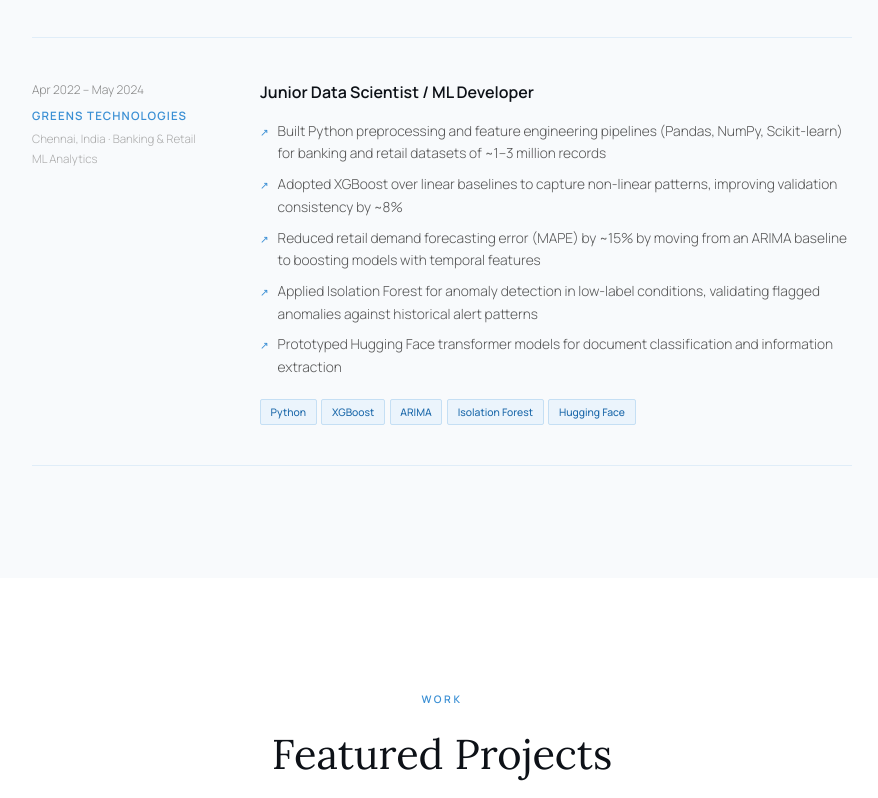
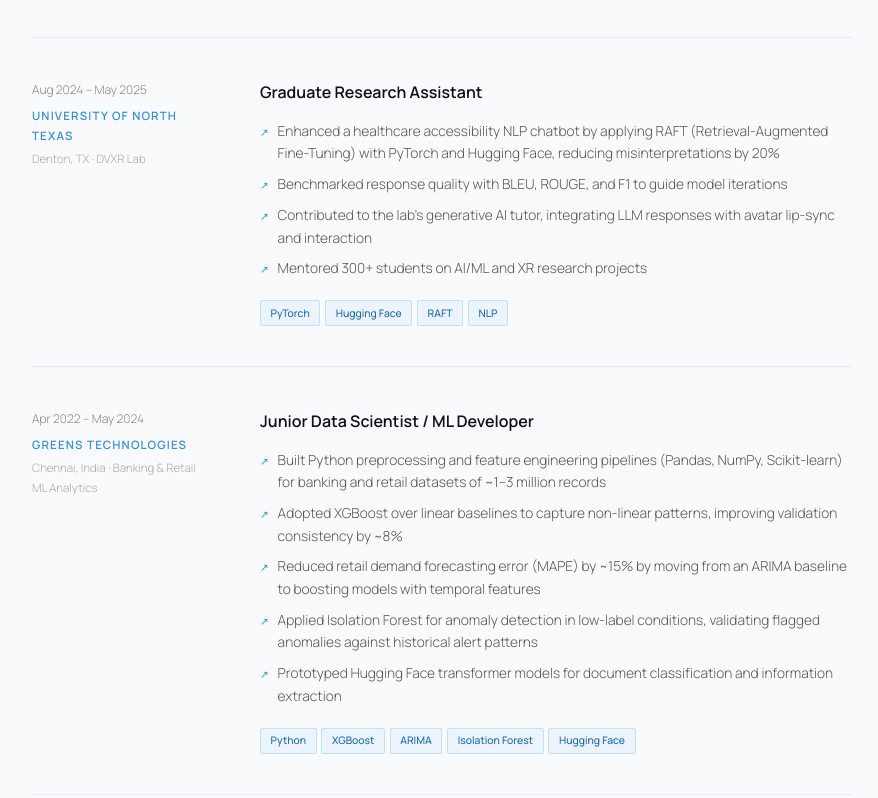
Before and after one commit to enugantibhavitha-png/enugantibhavitha-png.github.io, a plain HTML site: page index.html in a window 1280 px wide. Shown: the part 4639-5437 px from the top of the page, without its empty margins (198-1076 px from the left). Drawn offline with Linux system fonts and the light colour scheme.

Commit message:
Update index.html with new experience details
Added experience details for Graduate Research Assistant role, including contributions to a healthcare NLP chatbot and generative AI tutor.

```diff
--- a/index.html
+++ b/index.html
@@ -351,6 +351,24 @@ footer span { color:var(--blue); }
 
     <div class="exp-row">
       <div class="exp-meta">
+        <div class="exp-period">Aug 2024 – May 2025</div>
+        <div class="exp-org">University of North Texas</div>
+        <div class="exp-location">Denton, TX · DVXR Lab</div>
+      </div>
+      <div class="exp-body">
+        <div class="exp-body-role">Graduate Research Assistant</div>
+        <ul class="exp-body-list">
+          <li>Enhanced a healthcare accessibility NLP chatbot by applying RAFT (Retrieval-Augmented Fine-Tuning) with PyTorch and Hugging Face, reducing misinterpretations by 20%</li>
+          <li>Benchmarked response quality with BLEU, ROUGE, and F1 to guide model iterations</li>
+          <li>Contributed to the lab's generative AI tutor, integrating LLM responses with avatar lip-sync and interaction</li>
+          <li>Mentored 300+ students on AI/ML and XR research projects</li>
+        </ul>
+        <div class="exp-pills"><span class="exp-pill">PyTorch</span><span class="exp-pill">Hugging Face</span><span class="exp-pill">RAFT</span><span class="exp-pill">NLP</span></div>
+      </div>
+    </div>
+
+    <div class="exp-row">
+      <div class="exp-meta">
         <div class="exp-period">Apr 2022 – May 2024</div>
         <div class="exp-org">Greens Technologies</div>
         <div class="exp-location">Chennai, India · Banking &amp; Retail ML Analytics</div>
```
